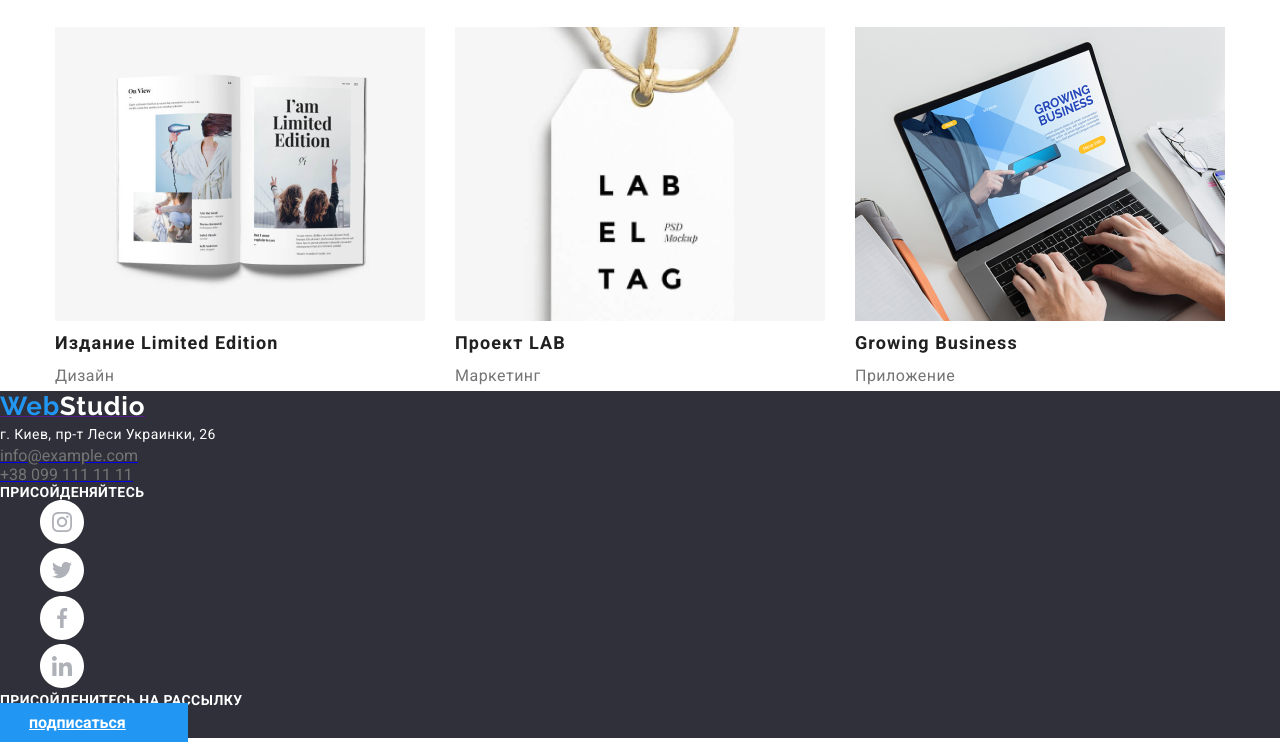
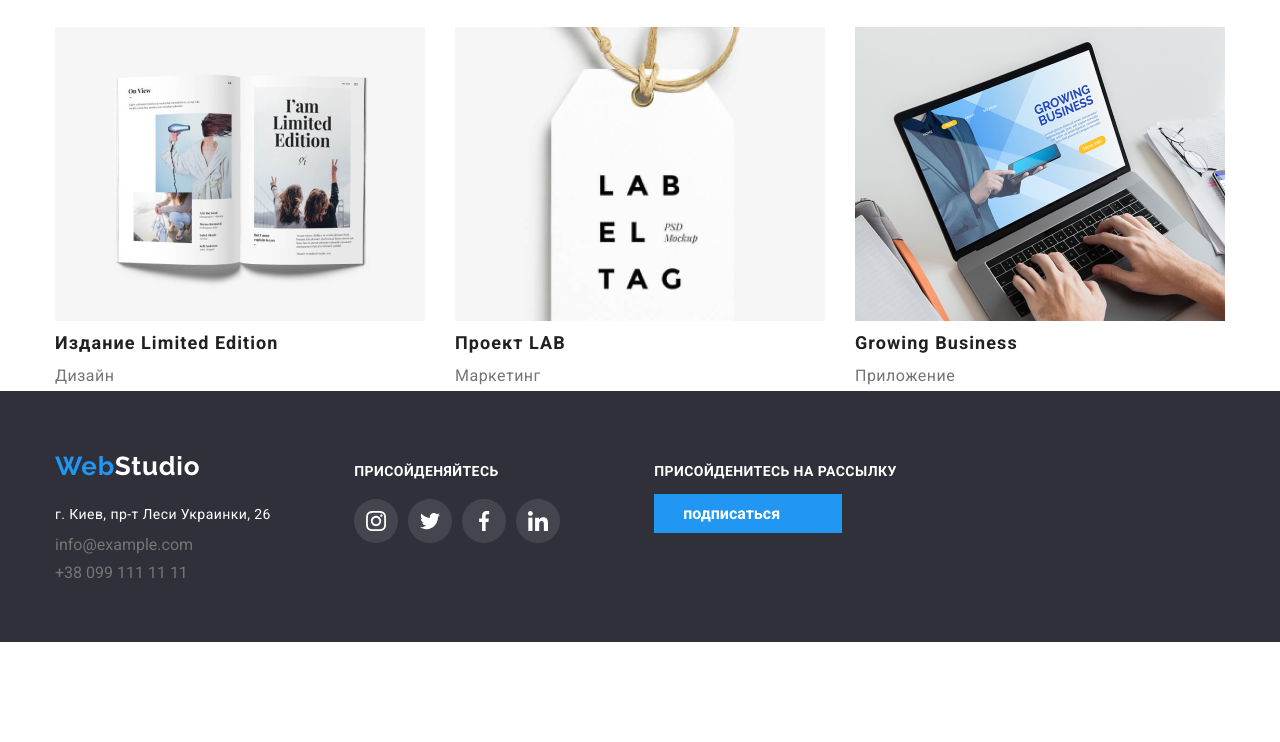
Before and after one commit to Zinovatniy-Ilya/goit-markup-hw-03, a plain HTML site: page portfolio.html in a window 1280 px wide. Shown: the part 921-1663 px from the top of the page. After the commit the page ends 1563 px from the top, so only its background shows below. Drawn offline with Linux system fonts and the light colour scheme.

Commit message:
поправки

```diff
--- a/css/style.css
+++ b/css/style.css
@@ -240,8 +240,6 @@ ul {
 }
 .list-soc .item {
     margin-right: 10px;
-    width: 44px;
-    height: 44px;
 }
 .list-soc .item:last-child {
     margin-right: 0px;
@@ -318,3 +316,49 @@ ul {
 .list-project .item:last-child {
     margin-right: 0px;
 }
+footer .section {
+    display: flex;
+}
+.section .footer-section {
+    margin-top: 60px;
+    margin-bottom: 60px;
+    margin-left: 0px;
+    margin-right: 69px;
+}
+.footer-adress {
+    padding-left: 0px;
+    margin-top: 20px;
+}
+.footer-adress .item {
+    margin-bottom: 9px;
+}
+.footer-adress .item:last-child {
+    margin-bottom: 0px;
+}
+.footer-adress .item:first-child {
+    font-weight: 400;
+    font-size: 14px;
+    line-height: 24px;
+    letter-spacing: 0.03em;
+    color: #FFFFFF;
+    font-style: normal;
+}
+.footer-soc {
+    margin-top: 72px;
+}
+.footer-soc .list-soc .item {
+    margin-right: 10px;
+    margin-top: 20px;
+}
+.footer-soc .list-soc .item:last-child {
+    margin-right: 0px;
+}
+.footer-link {
+    margin-top: 72px;
+    margin-left: 94px;
+    margin-bottom: 94px;
+}
+.footer-link .subtitle-text {
+    margin-bottom: 20px;
+    color: #FFFFFF;
+}
--- a/portfolio.html
+++ b/portfolio.html
@@ -49,29 +49,31 @@
             </ul>
         </section>
     </main>
-    <footer class="bg-footer">
-        <div class="list">
+    <footer class="link">
+        <div class="section">
+            <div class="footer-section">
                 <a href=""> <span class="web-logo"><span style="color:#2196F3;">Web</span><span style="color:#FFFFFF;">Studio</span></span></a>
                     <address>
-                    <ul class="list">
-                        <li class="main-text" style="color: #FFFFFF; font-style: normal;">г. Киев, пр-т Леси Украинки, 26</li>
-                        <li><a href="mailto:info@devstudio.com"><span class="contact">info@example.com</span></a></li>
-                        <li><a href="tel:+380961111111"><span class="contact">+38 099 111 11 11</span></a></li>
+                        <ul class="footer-adress">
+                            <li class="item">г. Киев, пр-т Леси Украинки, 26</li>
+                            <li class="item"><a href="mailto:info@devstudio.com"><span class="contact">info@example.com</span></a></li>
+                            <li class="item"><a href="tel:+380961111111"><span class="contact">+38 099 111 11 11</span></a></li>
                         </ul>
                     </address>
             </div>
-        <div>
+            <div class="footer-soc">
                 <h3 class="subtitle-text" style="color: #FFFFFF;">ПРИСОЙДЕНЯЙТЕСЬ</h3>
-                <ul>
-                    <li><img src="./picture/soc/Ellipse1.svg" alt="instagram"></li>
-                    <li><img src="./picture/soc/Ellipse2.svg" alt="twitter"></li>
-                    <li><img src="./picture/soc/Ellipse3.svg" alt="facebook"></li>
-                    <li><img src="./picture/soc/Ellipse4.svg" alt=""></li>
+                    <ul class="list-soc">
+                        <li class="item"><img src="./picture/soc/footer-Ellipse1.svg" alt="instagram"></li>
+                        <li class="item"><img src="./picture/soc/footer-Ellipse2.svg" alt="twitter"></li>
+                        <li class="item"><img src="./picture/soc/footer-Ellipse3.svg" alt="facebook"></li>
+                        <li class="item"><img src="./picture/soc/footer-Ellipse4.svg" alt=""></li>
                     </ul>
             </div>
-        <div class="list">
-            <h3 class="subtitle-text" style="color: #FFFFFF;">ПРИСОЙДЕНИТЕСЬ НА РАССЫЛКУ</h3>
+            <div class="footer-link">
+                <h3 class="subtitle-text">ПРИСОЙДЕНИТЕСЬ НА РАССЫЛКУ</h3>
                 <a href=""  class="button">подписаться</a>
+            </div>
         </div>
     </footer>
 </body>
```
Also changed, not shown: index.html (+31 -29 lines), picture/soc/footer-Ellipse1.svg (added), picture/soc/footer-Ellipse2.svg (added), picture/soc/footer-Ellipse3.svg (added), picture/soc/footer-Ellipse4.svg (added), picture/soc/main-Ellipse1.svg (renamed from picture/soc/Ellipse1.svg), picture/soc/main-Ellipse2.svg (renamed from picture/soc/Ellipse2.svg), picture/soc/main-Ellipse3.svg (renamed from picture/soc/Ellipse3.svg), picture/soc/main-Ellipse4.svg (renamed from picture/soc/Ellipse4.svg). Lines whose indentation alone changed are shown as unchanged.
